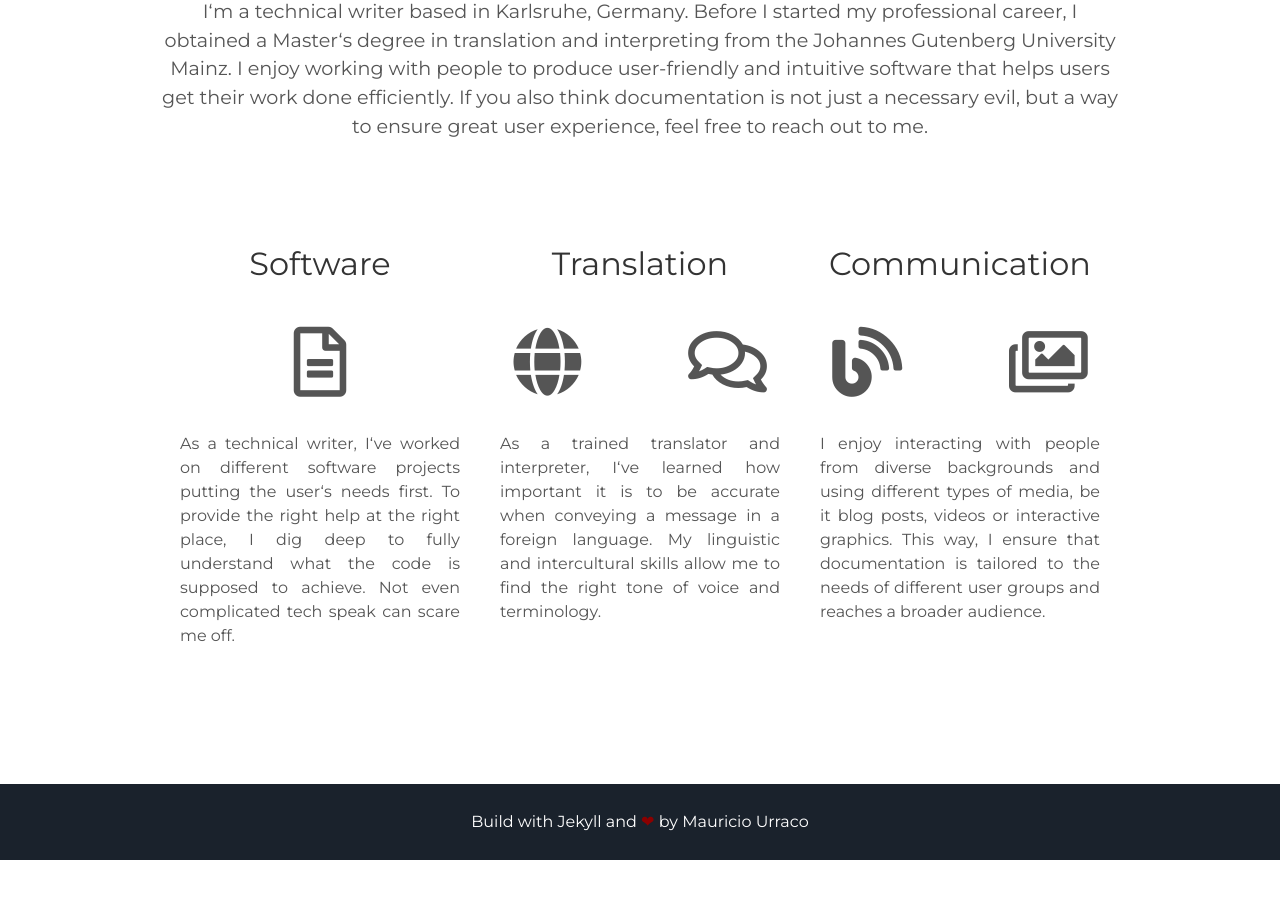
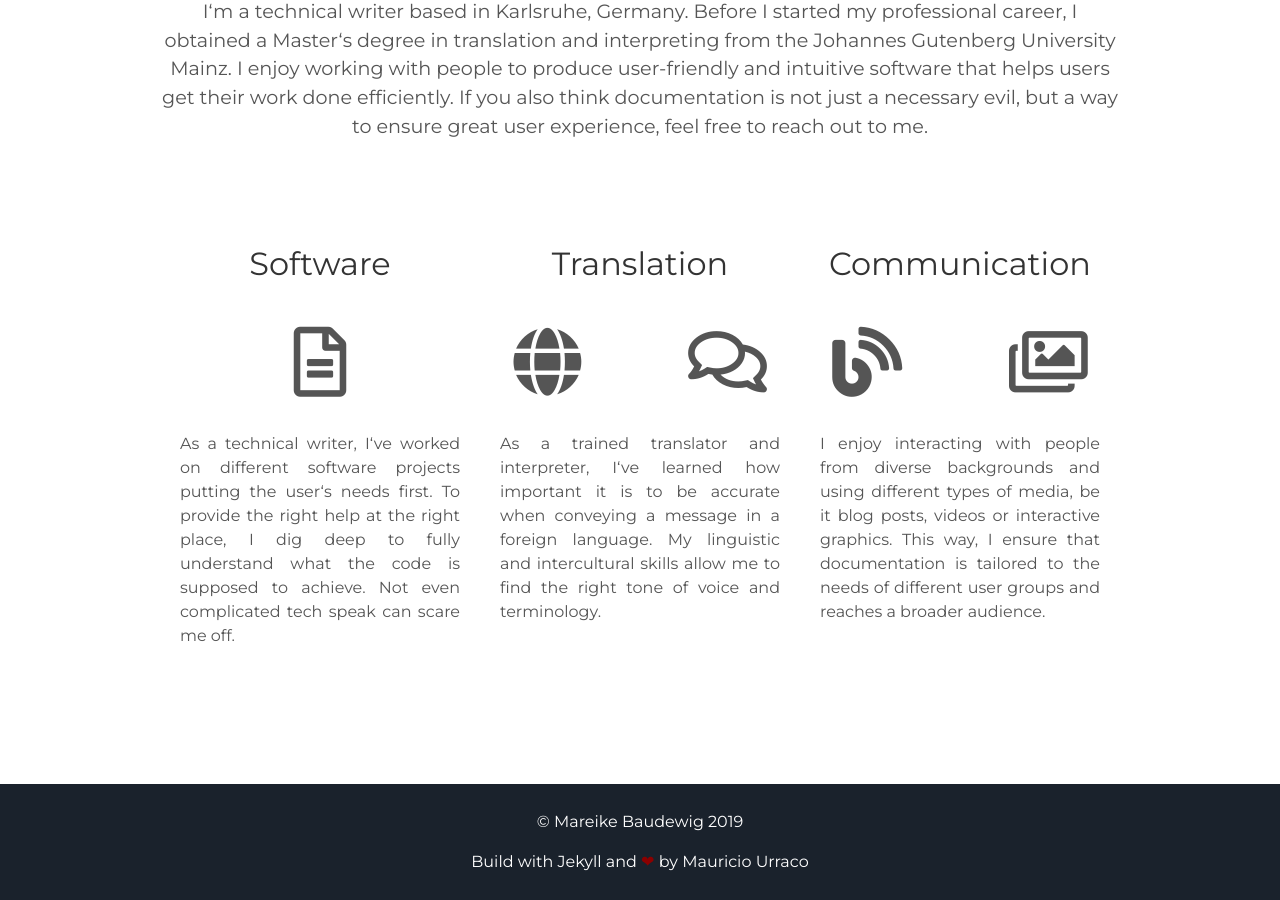
Before and after one commit to mbaudewig/mbaudewig.github.io, a Jekyll site: the page built from index.html, in a window 1280 px wide and 900 px high, scrolled down 1060 px. Built offline with Jekyll 4.4.1, drawn with Linux system fonts in a browser that asks for light colours; before the commit the page ends 1920 px from its top, so only the background shows below that.

Commit message:
Update footer.html

```diff
--- a/_includes/footer.html
+++ b/_includes/footer.html
@@ -1,5 +1,6 @@
 <footer class="footer">
     <!-- <p>&copy; {{ site.username }}</p> -->
+     <p>&copy; {{site.username}} {{ 'now' | date: "%Y" }}</p>
     <p>Build with Jekyll and <span class="love">❤</span> by <a href="https://github.com/murraco">Mauricio Urraco</a></p>
 </footer>
 <script src="{{ '/assets/js/sweet-scroll.min.js' | prepend: site.baseurl }}"></script>
```
